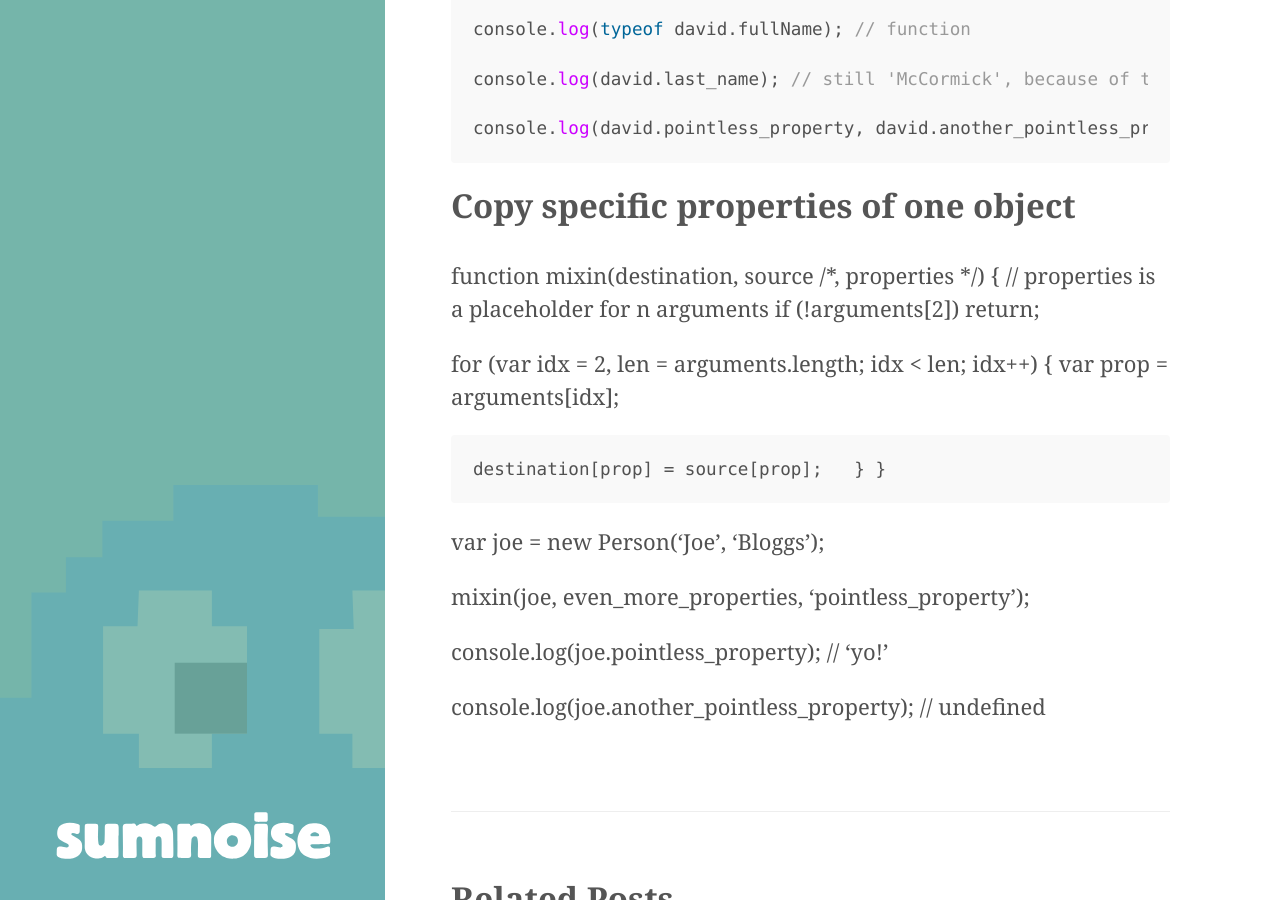
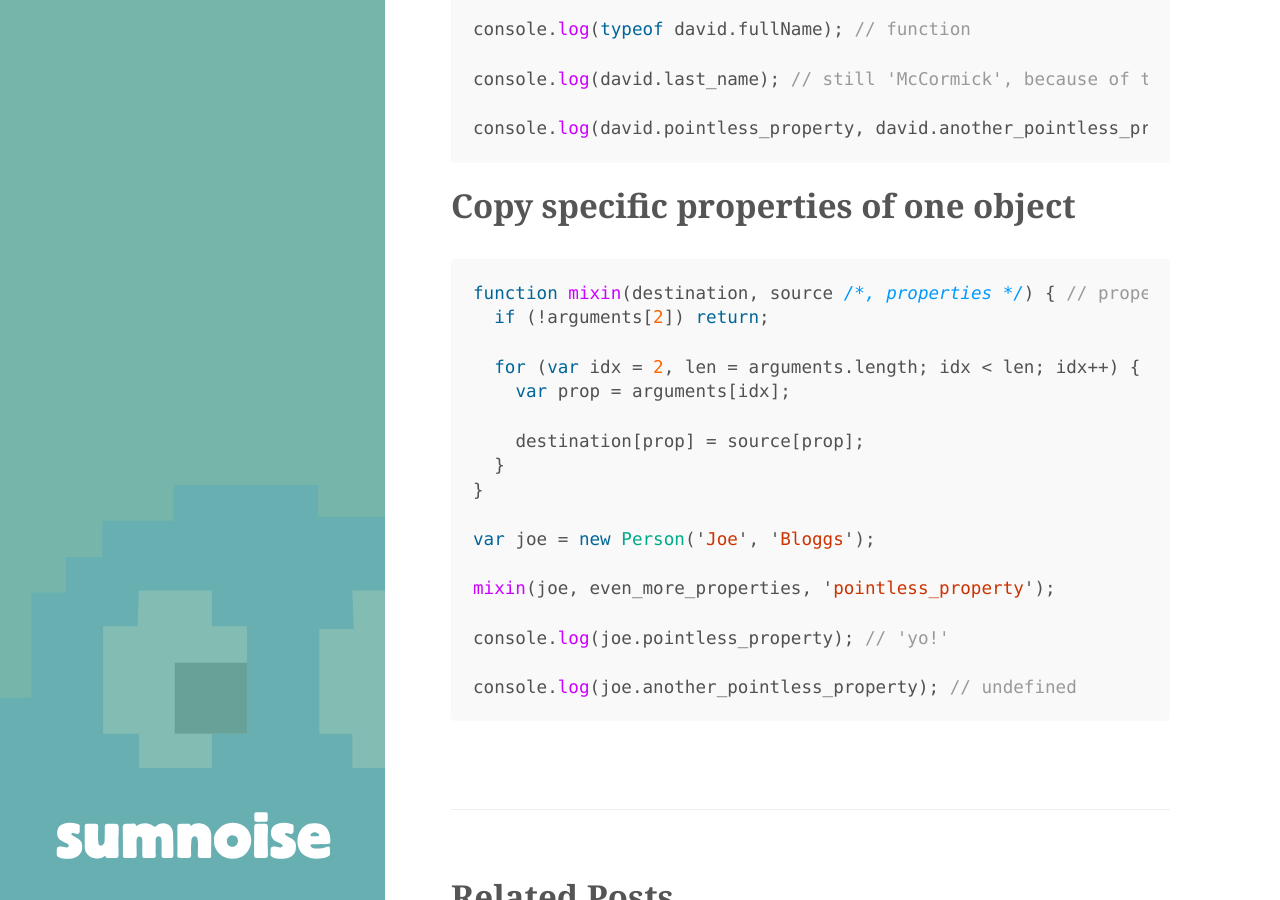
Before and after one commit to davidpmccormick/davidpmccormick.github.io, a Jekyll site: the page built from _posts/2015-05-08-mixins.md, in a window 1280 px wide and 900 px high, scrolled down 1540 px. Built offline with Jekyll 4.4.1, drawn with Linux system fonts in a browser that asks for light colours; Markdown is read by kramdown in place of the engine named in the settings.

Commit message:
Highlight JS

```diff
--- a/_posts/2015-05-08-mixins.md
+++ b/_posts/2015-05-08-mixins.md
@@ -59,6 +59,7 @@ console.log(david.pointless_property, david.another_pointless_property);
 
 ## Copy specific properties of one object
 
+{% highlight JS %}
 function mixin(destination, source /*, properties */) { // properties is a placeholder for n arguments
   if (!arguments[2]) return;
 
@@ -76,3 +77,4 @@ mixin(joe, even_more_properties, 'pointless_property');
 console.log(joe.pointless_property); // 'yo!'
 
 console.log(joe.another_pointless_property); // undefined
+{% endhighlight %}
```
